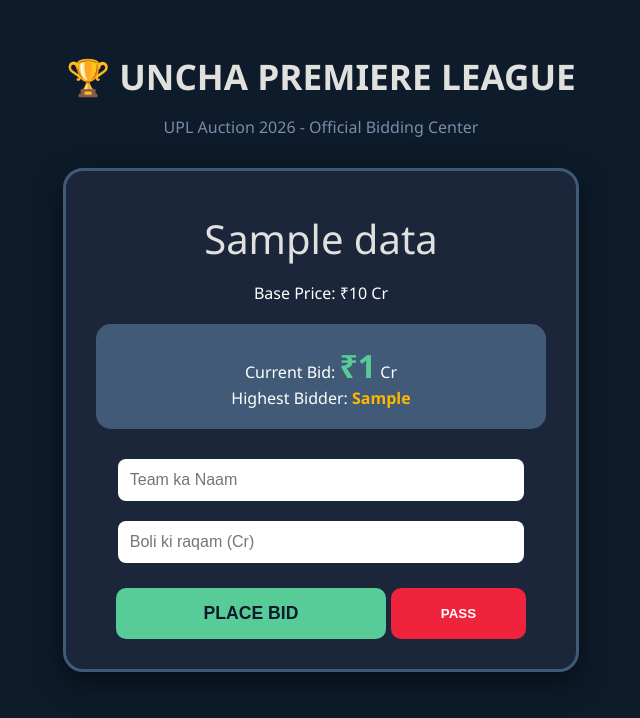
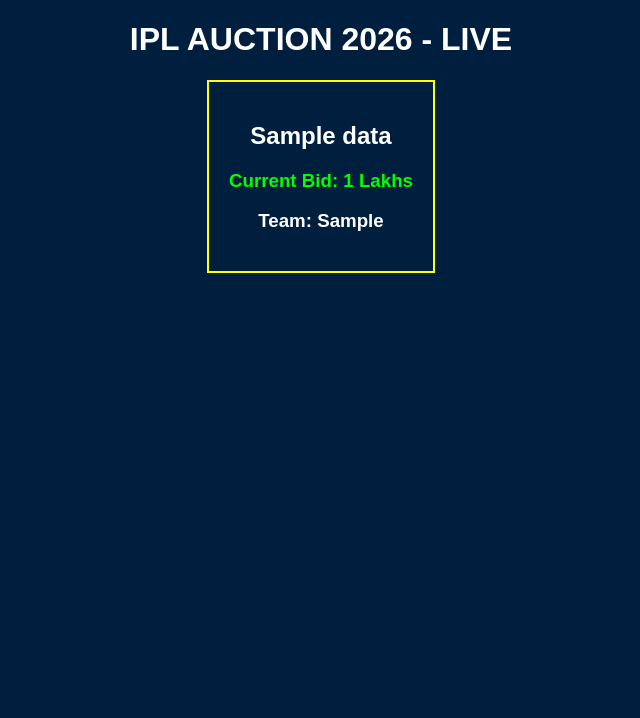
Before and after one commit to muzaffard/uncha-premiere-league, a Flask app: template templates/index.html in a window 1280 px wide. Shown: the top 718 px of the page, without its empty margins (319-959 px from the left). Run offline with Flask 3, Linux system fonts and the light colour scheme; the template is opened without the code that fills it: most values are stand-ins (such as "Sample title", 1, 10 or a date in 2020); some libraries are stand-ins or nearby versions.

Commit message:
Update index.html

```diff
--- a/templates/index.html
+++ b/templates/index.html
@@ -1,69 +1,23 @@
 <!DOCTYPE html>
-<html lang="en">
+<html>
 <head>
-    <meta charset="UTF-8">
-    <meta name="viewport" content="width=device-width, initial-scale=1.0">
-    <title>UPL Auction 2026</title>
-    <style>
-        body { font-family: 'Segoe UI', sans-serif; text-align: center; background-color: #0d1b2a; color: white; padding: 20px; }
-        .title { color: #e0e1dd; font-size: 2.2em; margin-bottom: 5px; }
-        .sub-title { color: #778da9; margin-bottom: 30px; }
-        .card { background: #1b263b; max-width: 450px; margin: auto; padding: 30px; border-radius: 20px; border: 3px solid #415a77; box-shadow: 0 10px 30px rgba(0,0,0,0.5); }
-        .player-name { font-size: 2.5em; color: #e0e1dd; margin: 10px 0; }
-        .bid-info { background: #415a77; padding: 20px; border-radius: 15px; margin: 20px 0; }
-        .price { font-size: 2em; color: #57cc99; font-weight: bold; }
-        input { width: 85%; padding: 12px; margin: 10px 0; border-radius: 8px; border: none; font-size: 1em; }
-        .btn-bid { background: #57cc99; color: #0d1b2a; padding: 15px; width: 60%; border: none; border-radius: 10px; font-weight: bold; cursor: pointer; font-size: 1.1em; }
-        .btn-pass { background: #ef233c; color: white; padding: 15px; width: 30%; border: none; border-radius: 10px; font-weight: bold; cursor: pointer; margin-left: 5px; }
-        #msg { margin-top: 15px; font-weight: bold; }
-    </style>
+    <title>IPL Auction Live</title>
+    <script src="https://cdnjs.cloudflare.com/ajax/libs/socket.io/4.0.1/socket.io.js"></script>
 </head>
-<body>
-    <h1 class="title">🏆 UNCHA PREMIERE LEAGUE</h1>
-    <p class="sub-title">UPL Auction 2026 - Official Bidding Center</p>
-
-    <div class="card">
-        <div class="player-name">{{ data.player_name }}</div>
-        <p>Base Price: ₹{{ data.base_price }} Cr</p>
-
-        <div class="bid-info">
-            <div>Current Bid: <span class="price" id="current-bid">₹{{ data.current_bid }}</span> Cr</div>
-            <div>Highest Bidder: <b id="highest-bidder" style="color:#ffb703">{{ data.highest_bidder }}</b></div>
-        </div>
-
-        <input type="text" id="user_name" placeholder="Team ka Naam">
-        <input type="number" id="bid_val" placeholder="Boli ki raqam (Cr)">
-        <div id="msg"></div>
-
-        <div style="display: flex; justify-content: center; margin-top: 10px;">
-            <button class="btn-bid" onclick="sendBid()">PLACE BID</button>
-            <button class="btn-pass" onclick="alert('Aapne pass kar diya!')">PASS</button>
-        </div>
+<body style="text-align: center; font-family: sans-serif; background: #001f3f; color: white;">
+    <h1>IPL AUCTION 2026 - LIVE</h1>
+    <div style="border: 2px solid yellow; padding: 20px; display: inline-block;">
+        <h2 id="player_name">{{ data.player_name }}</h2>
+        <h3 style="color: #00ff00;">Current Bid: <span id="bid_display">{{ data.current_bid }}</span> Lakhs</h3>
+        <h3 id="team_display">Team: {{ data.current_team }}</h3>
     </div>
 
     <script>
-        function sendBid() {
-            const name = document.getElementById('user_name').value;
-            const amount = document.getElementById('bid_val').value;
-            if(!name || !amount) { alert("Sari details bharein!"); return; }
-
-            const formData = new FormData();
-            formData.append('bidder_name', name);
-            formData.append('bid_amount', amount);
-
-            fetch('/place_bid', { method: 'POST', body: formData })
-            .then(res => res.json())
-            .then(data => {
-                const msg = document.getElementById('msg');
-                if(data.success) {
-                    document.getElementById('current-bid').innerText = '₹' + data.new_bid;
-                    document.getElementById('highest-bidder').innerText = data.bidder;
-                    msg.style.color = "#57cc99"; msg.innerText = "Boli Accepted!";
-                } else {
-                    msg.style.color = "#ef233c"; msg.innerText = data.message;
-                }
-            });
-        }
+        var socket = io();
+        socket.on('bid_update', function(data) {
+            document.getElementById('bid_display').innerText = data.current_bid;
+            document.getElementById('team_display').innerText = "Team: " + data.current_team;
+        });
     </script>
 </body>
 </html>
```
